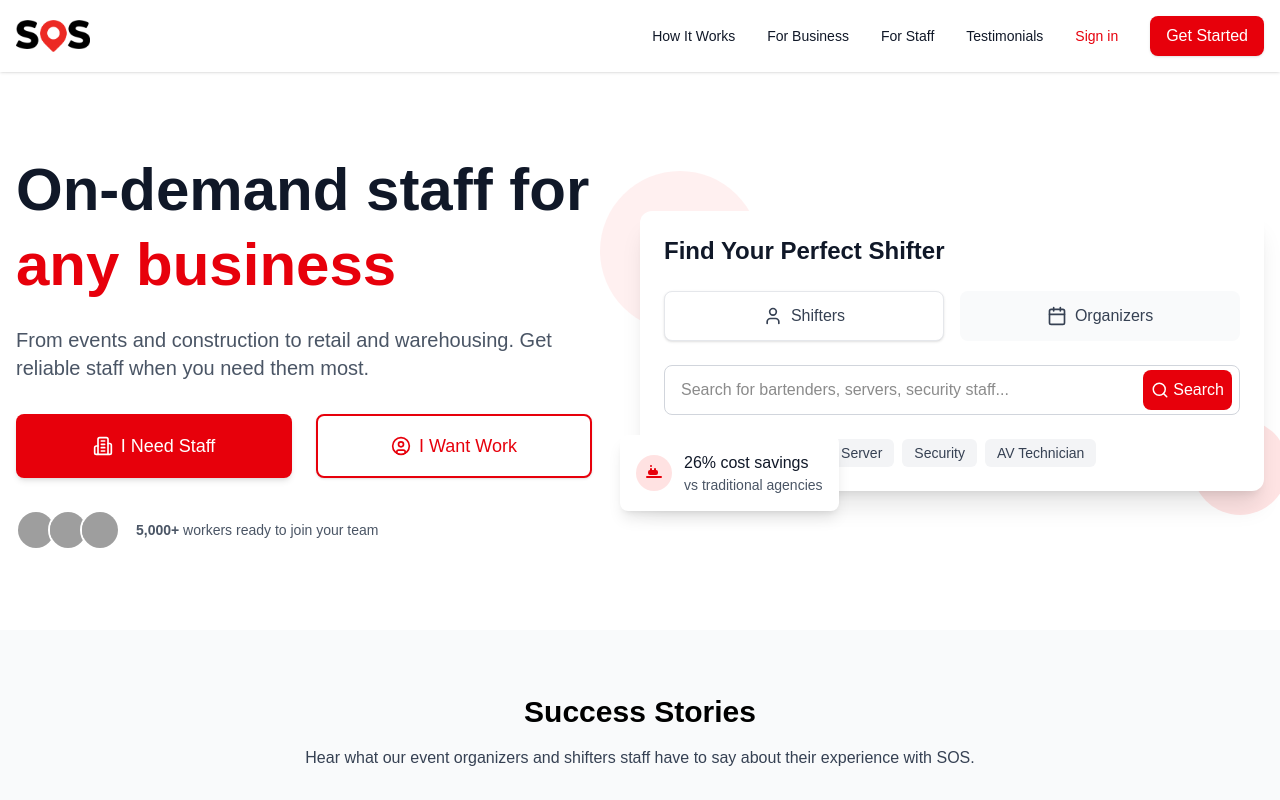
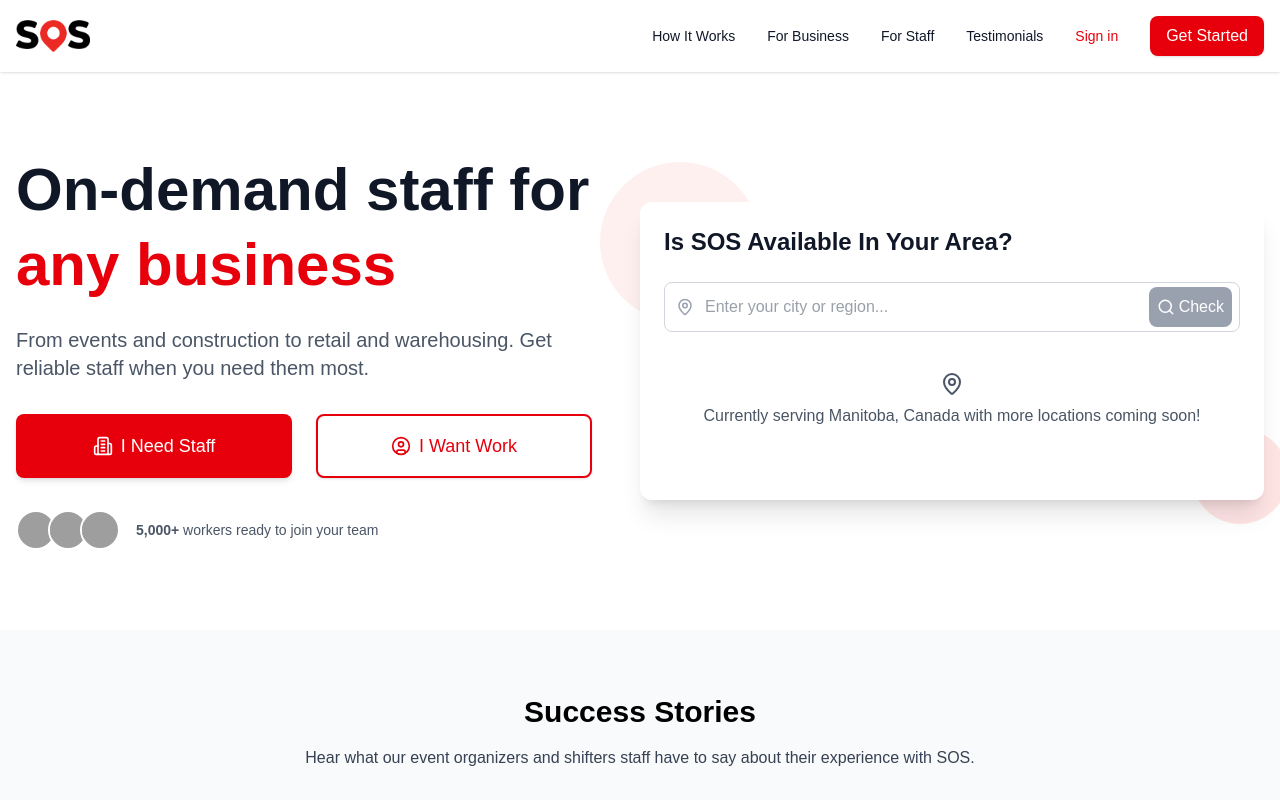
Before and after one commit to hashim1213/sos, a Next.js app: page / in a window 1280 px wide. Shown: the top 800 px of the page. Built offline with nearby package versions, Linux system fonts and the light colour scheme; grey boxes are pictures that could not be loaded.

Commit message:
error fixes

```diff
--- a/components/home/Hero.tsx
+++ b/components/home/Hero.tsx
@@ -1,8 +1,8 @@
 'use client';
 
-import { Building2, UserCircle, Search, User, Calendar } from 'lucide-react';
+import { Building2, UserCircle, Search, User, Calendar, MapPin, Check, X, Globe } from 'lucide-react';
 import { UserPathType } from '../../types';
-import { useState } from 'react';
+import { useState, useEffect } from 'react';
 
 interface HeroProps {
   userPath: UserPathType;
@@ -10,8 +10,34 @@
 }
 
 const Hero = ({ userPath, setUserPath }: HeroProps) => {
-  const [searchTerm, setSearchTerm] = useState('');
+  const [location, setLocation] = useState('');
   const [activeTab, setActiveTab] = useState<'professionals' | 'organizers'>('professionals');
+  const [isChecking, setIsChecking] = useState(false);
+  const [checkComplete, setCheckComplete] = useState(false);
+  const [isAvailable, setIsAvailable] = useState(false);
+
+  const checkAvailability = () => {
+    if (!location.trim()) return;
+
+    setIsChecking(true);
+    setCheckComplete(false);
+
+    // Simulate a check process
+    setTimeout(() => {
+      // Check if the location contains Manitoba or Winnipeg (case insensitive)
+      const isInManitoba = location.toLowerCase().includes('manitoba') ||
+                           location.toLowerCase().includes('winnipeg');
+
+      setIsAvailable(isInManitoba);
+      setCheckComplete(true);
+      setIsChecking(false);
+    }, 2500); // Animation runs for 2.5 seconds
+  };
+
+  // Reset the check when location changes
+  useEffect(() => {
+    setCheckComplete(false);
+  }, [location]);
 
   return (
     <section className="bg-white py-12 md:py-20 overflow-hidden">
@@ -57,94 +83,92 @@
               </div>
             </div>
 
-            {/* Search component - right side */}
+            {/* Availability checker - right side */}
             <div className="w-full lg:w-1/2 relative">
               <div className="relative">
                 <div className="absolute -top-10 -left-10 w-40 h-40 bg-red-100 rounded-full opacity-50"></div>
                 <div className="absolute -bottom-6 -right-6 w-24 h-24 bg-red-200 rounded-full opacity-50"></div>
 
-                {/* Search component */}
+                {/* Availability checker component */}
                 <div className="relative z-10 bg-white rounded-xl shadow-xl p-6">
                   <div className="text-2xl font-bold text-gray-900 mb-6">
-                    Find Your Perfect Shifter
+                    Is SOS Available In Your Area?
                   </div>
 
-                  {/* Tab Navigation */}
-                  <div className="grid grid-cols-2 gap-4 mb-6">
+                  {/* Location Input */}
+                  <div className="relative mb-6 text-gray-700">
+                    <input
+                      type="text"
+                      placeholder="Enter your city or region..."
+                      value={location}
+                      onChange={(e) => setLocation(e.target.value)}
+                      className="w-full py-3 px-4 pl-10 pr-24 border border-gray-300 rounded-lg focus:outline-none focus:ring-2 focus:ring-red-500 focus:border-red-500"
+                    />
+                    <MapPin className="absolute left-3 top-1/2 transform -translate-y-1/2 text-gray-400" size={18} />
                     <button
-                      className={`flex items-center justify-center p-3 rounded-lg ${
-                        activeTab === 'professionals'
-                          ? 'bg-white border border-gray-200 shadow-sm'
-                          : 'bg-gray-50 hover:bg-gray-100'
-                      } transition`}
-                      onClick={() => setActiveTab('professionals')}
+                      onClick={checkAvailability}
+                      disabled={isChecking || !location.trim()}
+                      className={`absolute right-2 top-1/2 transform -translate-y-1/2 ${
+                        isChecking || !location.trim() ? 'bg-gray-400' : 'bg-red-600 hover:bg-red-700'
+                      } text-white p-2 rounded-lg flex items-center transition`}
                     >
-                      <User className="mr-2 text-gray-700" size={20} />
-                      <span className="font-medium text-gray-700">Shifters</span>
-                    </button>
-                    <button
-                      className={`flex items-center justify-center p-3 rounded-lg ${
-                        activeTab === 'organizers'
-                          ? 'bg-white border border-gray-200 shadow-sm'
-                          : 'bg-gray-50 hover:bg-gray-100'
-                      } transition`}
-                      onClick={() => setActiveTab('organizers')}
-                    >
-                      <Calendar className="mr-2 text-gray-700" size={20} />
-                      <span className="font-medium text-gray-700">Organizers</span>
+                      <Search size={18} className="mr-1" />
+                      <span className="font-medium">Check</span>
                     </button>
                   </div>
 
-                  {/* Search Input */}
-                  <div className="relative mb-6">
-                    <input
-                      type="text"
-                      placeholder={activeTab === 'professionals'
-                        ? "Search for bartenders, servers, security staff..."
-                        : "Search for venues, events, staff needs..."}
-                      value={searchTerm}
-                      onChange={(e) => setSearchTerm(e.target.value)}
-                      className="w-full py-3 px-4 pr-24 border border-gray-300 rounded-lg focus:outline-none focus:ring-2 focus:ring-red-500 focus:border-red-500"
-                    />
-                    <button className="absolute right-2 top-1/2 transform -translate-y-1/2 bg-red-600 hover:bg-red-700 text-white p-2 rounded-lg flex items-center transition">
-                      <Search size={18} className="mr-1" />
-                      <span className="font-medium">Search</span>
-                    </button>
-                  </div>
+                  {/* Animation and Results */}
+                  <div className="min-h-[120px]">
+                    {isChecking && (
+                      <div className="flex flex-col items-center justify-center py-4">
+                        <div className="relative">
+                          <Globe className="animate-pulse text-red-600" size={48} />
+                          <div className="absolute top-0 left-0 w-full h-full">
+                            <div className="w-12 h-12 border-t-2 border-red-600 rounded-full animate-spin"></div>
+                          </div>
+                        </div>
+                        <p className="mt-4 text-gray-700">Checking availability worldwide...</p>
+                      </div>
+                    )}
 
-                  {/* Popular Searches */}
-                  <div className="flex flex-wrap items-center">
-                    <span className="text-gray-600 mr-3">Popular:</span>
-                    <div className="flex flex-wrap gap-2">
-                      <button className="px-3 py-1 bg-gray-100 hover:bg-gray-200 rounded-md text-gray-700 text-sm transition">
-                        Bartender
-                      </button>
-                      <button className="px-3 py-1 bg-gray-100 hover:bg-gray-200 rounded-md text-gray-700 text-sm transition">
-                        Server
-                      </button>
-                      <button className="px-3 py-1 bg-gray-100 hover:bg-gray-200 rounded-md text-gray-700 text-sm transition">
-                        Security
-                      </button>
-                      <button className="px-3 py-1 bg-gray-100 hover:bg-gray-200 rounded-md text-gray-700 text-sm transition">
-                        AV Technician
-                      </button>
-                    </div>
+                    {checkComplete && (
+                      <div className={`p-4 rounded-lg ${isAvailable ? 'bg-green-50' : 'bg-red-50'} mt-2`}>
+                        <div className="flex items-start">
+                          <div className={`p-2 rounded-full ${isAvailable ? 'bg-green-100' : 'bg-red-100'} mr-3`}>
+                            {isAvailable ? (
+                              <Check className={`h-5 w-5 ${isAvailable ? 'text-green-600' : 'text-red-600'}`} />
+                            ) : (
+                              <X className="h-5 w-5 text-red-600" />
+                            )}
+                          </div>
+                          <div>
+                            {isAvailable ? (
+                              <>
+                                <p className="font-medium text-gray-900">Available in your area!</p>
+                                <p className="text-sm text-gray-600">SOS is available in Manitoba, Canada.</p>
+                              </>
+                            ) : (
+                              <>
+                                <p className="font-medium text-gray-900">Not yet available</p>
+                                <p className="text-sm text-gray-600">SOS is currently only available in Manitoba, Canada.</p>
+                                <p className="text-sm font-medium text-red-600 mt-2">Coming soon to more locations!</p>
+                              </>
+                            )}
+                          </div>
+                        </div>
+                      </div>
+                    )}
+
+                    {!isChecking && !checkComplete && (
+                      <div className="p-4 text-center text-gray-600">
+                        <MapPin className="mx-auto mb-2" size={24} />
+                        <p>Currently serving Manitoba, Canada with more locations coming soon!</p>
+                      </div>
+                    )}
                   </div>
 
                   {/* Floating card - cost savings */}
-                  <div className="absolute -bottom-5 -left-5 bg-white p-4 rounded-lg shadow-lg">
-                    <div className="flex items-center">
-                      <div className="bg-red-100 p-2 rounded-full mr-3">
-                        <svg xmlns="http://www.w3.org/2000/svg" className="h-5 w-5 text-red-600" viewBox="0 0 20 20" fill="currentColor">
-                          <path fillRule="evenodd" d="M6 3a1 1 0 011-1h.01a1 1 0 010 2H7a1 1 0 01-1-1zm2 3a1 1 0 00-2 0v1a2 2 0 00-2 2v1a2 2 0 002 2h6a2 2 0 002-2v-1a2 2 0 00-2-2V6a1 1 0 10-2 0v1H8V6zm10 8a1 1 0 01-1 1H3a1 1 0 110-2h14a1 1 0 011 1z" clipRule="evenodd" />
-                        </svg>
-                      </div>
-                      <div>
-                        <p className="font-medium text-gray-900">26% cost savings</p>
-                        <p className="text-sm text-gray-600">vs traditional agencies</p>
-                      </div>
-                    </div>
-                  </div>
+
                 </div>
               </div>
             </div>
```
